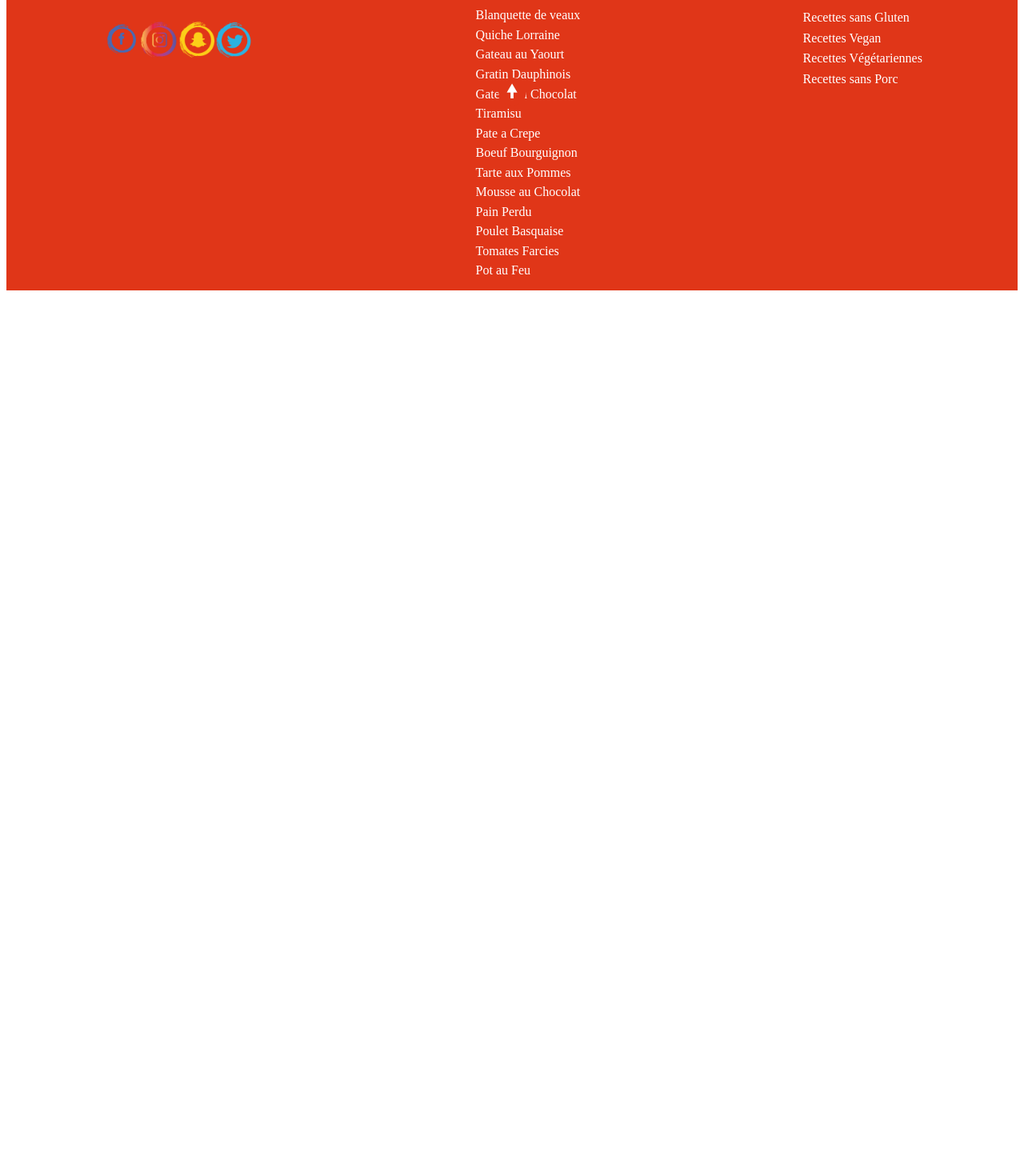
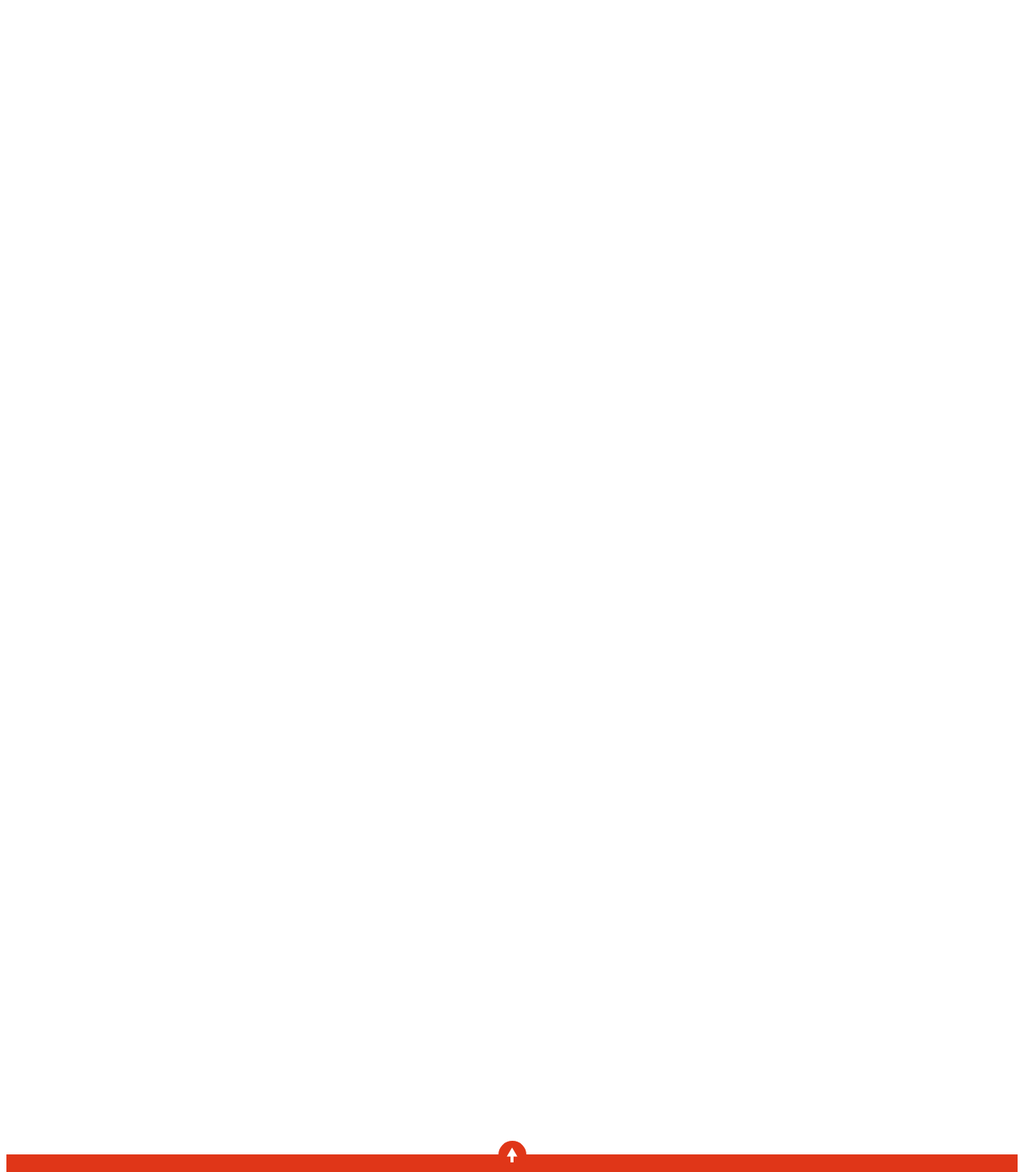
Before and after one commit to NolanWittmann/SNCFooD, a React (Create React App) app: page / in a window 1280 px wide. Shown: the part 100-1565 px from the top of the page at 80% size. Before the commit the page ends 800 px from the top, so only its background shows below. Built offline with nearby package versions, Linux system fonts and the light colour scheme.

Commit message:
Footer presque final

```diff
--- a/src/App.js
+++ b/src/App.js
@@ -1,11 +1,11 @@
 import React from "react";
 import Footer from "./components/Footer";
-
-
+import "./components/style/App.css"
 
 function App() {
   return (
     <div className="App">
+      <div id="ok"></div>
      <Footer />
     </div>
   );
--- a/src/components/Footer.js
+++ b/src/components/Footer.js
@@ -3,10 +3,12 @@ import "./style/Footer.css"
 
 const Footer = () => {
     return (
+        <div>
+            <div className='ancre'>
+                <a href='#ok' className='ancrage'>🠝</a>
+            </div>
+            <div className="bg-foot">
 
-
-        <div className="bg-foot">
-            <a href='#' className='ancrage'>🠝</a>
                 <div className='leftPart'>
                     <h2 className='leftPart-h2'>sncfood</h2>
                     <ul>
@@ -22,20 +24,20 @@ const Footer = () => {
 
                     <h2 className='centerPart-h2'>RECETTES</h2>
                     <ul>
-                    <li className='centerPart-li'>Blanquette de veaux</li>
-                    <li className='centerPart-li'>Quiche Lorraine</li>
-                    <li className='centerPart-li'>Gateau au Yaourt</li>
-                    <li className='centerPart-li'>Gratin Dauphinois</li>
-                    <li className='centerPart-li'>Gateau au Chocolat</li>
-                    <li className='centerPart-li'>Tiramisu</li>
-                    <li className='centerPart-li'>Pate a Crepe</li>
-                    <li className='centerPart-li'>Boeuf Bourguignon</li>
-                    <li className='centerPart-li'>Tarte aux Pommes</li>
-                    <li className='centerPart-li'>Mousse au Chocolat</li>
-                    <li className='centerPart-li'>Pain Perdu</li>
-                    <li className='centerPart-li'>Poulet Basquaise</li>
-                    <li className='centerPart-li'>Tomates Farcies</li>
-                    <li className='centerPart-li'>Pot au Feu</li>
+                        <li className='centerPart-li'><a href="#">Blanquette de veau</a> </li>
+                        <li className='centerPart-li'><a href="#">Quiche Lorraine</a></li>
+                        <li className='centerPart-li'><a href="#">Gateau au Yaourt</a></li>
+                        <li className='centerPart-li'><a href="#">Gratin Dauphinois</a></li>
+                        <li className='centerPart-li'><a href="#">Gateau au Chocolat</a></li>
+                        <li className='centerPart-li'><a href="#">Tiramisu</a></li>
+                        <li className='centerPart-li'><a href="#">Pate a Crepe</a></li>
+                        <li className='centerPart-li'><a href="#">Boeuf Bourguignon</a></li>
+                        <li className='centerPart-li'><a href="#">Tarte aux Pommes</a></li>
+                        <li className='centerPart-li'><a href="#">Mousse au Chocolat</a></li>
+                        <li className='centerPart-li'><a href="#">Pain Perdu</a></li>
+                        <li className='centerPart-li'><a href="#">Poulet Basquaise</a></li>
+                        <li className='centerPart-li'><a href="#">Tomates Farcies</a></li>
+                        <li className='centerPart-li'><a href="#">Pot au Feu</a></li>
                     </ul>
                 </div>
 
@@ -50,6 +52,7 @@ const Footer = () => {
                 </div>
 
             </div>
+        </div>
     );
 };
 
--- a/src/components/Recette.js
+++ b/src/components/Recette.js
@@ -1,6 +1,6 @@
 import React from 'react';
 
-const w = () => {
+const Recette = () => {
     return (
         <div>
 
@@ -8,4 +8,4 @@ const w = () => {
     );
 };
 
-export default w;
+export default Recette;
--- /dev/null
+++ b/src/components/style/App.css
@@ -0,0 +1,5 @@
+#ok{
+    width: 100%;
+    height: 1500px;
+
+}
--- a/src/components/style/Footer.css
+++ b/src/components/style/Footer.css
@@ -1,32 +1,32 @@
-@import url('https://fonts.googleapis.com/css2?family=Fredoka+One&display=swap');
+@import url('https://fonts.googleapis.com/css2?family=Outfit&display=swap');
+
+* {
+    font-family: Outfit, "sans serif";
+}
+
+/* Variable couleur de police */
+:root {
+    --footerColor: rgb(224, 54, 24);
+}
+
+/* Variable couleur de police */
 
 .bg-foot {
     display: flex;
     justify-content: space-around;
-    background-color: rgb(224, 54, 24);
-    margin-top: 3%;
+    background-color: var(--footerColor)
 }
 
-.rightPart-h2, .centerPart-h2 {
+
+.leftPart-li, .centerPart-li, .rightPart-li {
+    list-style: none;
     color: white;
-    margin-left: 20%;
-    margin-top: 15%;
+    margin-top: 5%;
 }
 
-.ancrage {
-    height: 35px;
-    width: 35px;
-    border-radius: 50%;
-    background-color: rgb(224, 54, 24);
-    line-height: 35px;
-    text-align: center;
-    font-size: 1.5rem;
-    position: absolute;
-    bottom: 568px;
-    color: white;
-    text-decoration: none;
-}
 
+
+/*Partie droite du footer  */
 .leftPart-h2 {
     color: white;
     font-size: 1.8rem;
@@ -40,14 +40,57 @@
     padding: 0px 0px 0px 0px;
 }
 
-.leftPart-li, .centerPart-li, .rightPart-li {
-    list-style: none;
+/*Partie droite du footer  */
+/*Partie central du footer  */
+.centerPart-li a {
+    text-decoration: none;
     color: white;
-    margin-top: 5%;
 }
 
+.ancre {
+    display: flex;
+    justify-content: center;
+    position: relative;
+    top: calc(35px/2);
+}
+
+.ancrage {
+    background-color: var(--footerColor);
+    height: 35px;
+    width: 35px;
+    line-height: 35px;
+    border-radius: 50%;
+    text-align: center;
+    font-size: 1.5rem;
+    color: white;
+    text-decoration: none;
+}
+
+/*Partie central du footer  */
+
+/*Partie droite du footer  */
+.rightPart-h2, .centerPart-h2 {
+    color: white;
+    margin-left: 20%;
+    margin-top: 15%;
+}
+
+/*Partie droite du footer  */
+
+
+
+
+
+
+
+
+
+
+
+
+
 @media screen and (max-width: 580px) {
-    .centerPart, .rightPart, .ancrage {
+    .centerPart, .rightPart {
         display: none;
     }
 }
```
Lines whose indentation alone changed are shown as unchanged.
